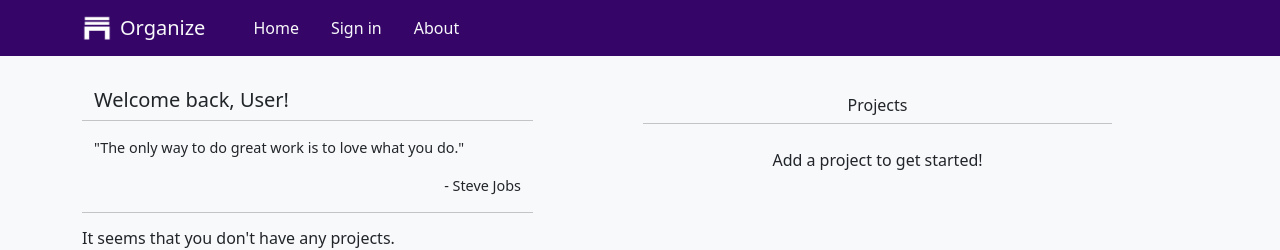
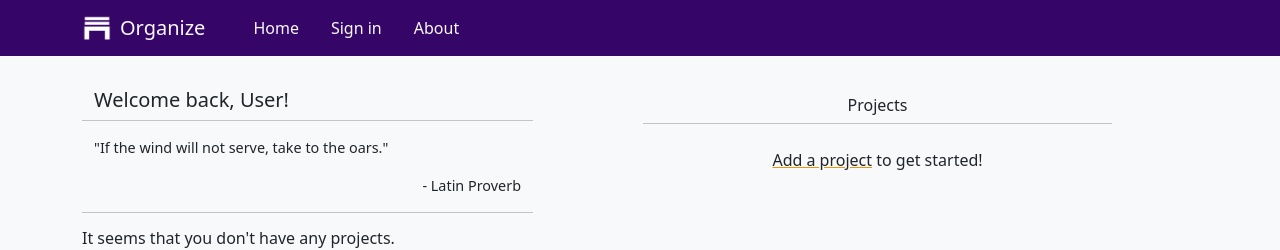
Before and after one commit to roiceee/organize, a Next.js app: page / in a window 1280 px wide. Shown: the top 250 px of the page. Built offline with nearby package versions, Linux system fonts and the light colour scheme.

Commit message:
add effects on quote component

```diff
--- a/pages/index.tsx
+++ b/pages/index.tsx
@@ -29,6 +29,7 @@ import BodyLayoutOne from "../src/components/body-layout-one";
 import StickyHeader from "../src/components/util-components/sticky-header";
 import ProjectArrayContext from "../src/contexts/project-array-context";
 import ProjectContext from "../src/contexts/project-context";
+import utilStyles from "../src/styles/modules/util-styles.module.scss"
 
 const Home: NextPage = () => {
   const [showState, setModalShow] = useState<boolean>(false);
@@ -125,7 +126,7 @@ const Home: NextPage = () => {
                   <StickyHeader title="Projects" />
                   {projectArrayState.projects.length === 0 && (
                     <p className=" text-center">
-                      Add a project to get started!
+                      <span onClick={showAddProjectModal} className={utilStyles.underlineAction}>Add a project</span> to get started!
                     </p>
                   )}
                   {renderedProjects}
--- a/src/components/projects-components/quotes.tsx
+++ b/src/components/projects-components/quotes.tsx
@@ -1,6 +1,12 @@
-import { useEffect, useState } from "react";
+import {
+  MutableRefObject,
+  useCallback,
+  useEffect,
+  useRef,
+  useState,
+} from "react";
 import data from "../../data/quotes.json";
-
+import styles from "../../styles/modules/transitions.module.scss";
 interface QuoteStateInterface {
   author: string;
   quote: string;
@@ -12,22 +18,56 @@ function Quotes() {
     quote: "",
   });
   let [hasLoaded, setHasLoaded] = useState<boolean>(false);
+  const quoteRef = useRef<HTMLDivElement>(null);
+  const INTERVALMS: number = 12000;
+  const FadeOutBeforeQuoteRefresh: number = INTERVALMS - 1000;
+
+  const fadeOutHandler = useCallback(() => {
+    const quoteElement = quoteRef.current!;
+    if (quoteElement.classList.contains(styles.fadeIn)) {
+      quoteElement.classList.remove(styles.fadeIn);
+    }
+    quoteElement.classList.add(styles.fadeOut);
+  }, []);
+
+  const fadeInHandler = useCallback(() => {
+    const quoteElement = quoteRef.current!;
+    if (quoteElement.classList.contains(styles.fadeOut)) {
+      quoteElement.classList.remove(styles.fadeOut);
+    }
+    quoteElement.classList.add(styles.fadeIn);
+  }, []);
+
+  const loadQuote = useCallback(() => {
+    const RANDOMNUMBER = Math.floor(Math.random() * data.quotes.length);
+    setQuote(data.quotes[RANDOMNUMBER]);
+  }, []);
+
+  const loadQuoteWithEffects = useCallback(() => {
+    fadeInHandler();
+    loadQuote();
+    setTimeout(() => {
+      fadeOutHandler();
+    }, FadeOutBeforeQuoteRefresh);
+  }, [fadeInHandler, fadeOutHandler, loadQuote, FadeOutBeforeQuoteRefresh]);
 
   useEffect(() => {
     if (!hasLoaded) {
-      const RANDOMNUMBER = Math.floor(Math.random() * data.quotes.length);
-      setQuote(data.quotes[RANDOMNUMBER]);
+      loadQuoteWithEffects();
       setHasLoaded(true);
       return;
     }
     setInterval(() => {
-      const RANDOMNUMBER = Math.floor(Math.random() * data.quotes.length);
-      setQuote(data.quotes[RANDOMNUMBER]);
-    }, 10000);
-  }, [hasLoaded]);
+      loadQuoteWithEffects();
+    }, INTERVALMS);
+  }, [loadQuoteWithEffects, hasLoaded]);
 
   return (
-    <div className="d-flex flex-column" style={{ fontSize: "0.9rem" }}>
+    <div
+      className="d-flex flex-column"
+      style={{ fontSize: "0.9rem" }}
+      ref={quoteRef}
+    >
       <p>&quot;{quote.quote}&quot;</p>
       <p className="align-self-end">- {quote.author}</p>
     </div>
--- /dev/null
+++ b/src/styles/modules/transitions.module.scss
@@ -0,0 +1,28 @@
+
+.fadeOut {
+	animation: fadeOut 1s;
+  	opacity: 0;
+}
+
+@keyframes fadeOut {
+  from {
+  	opacity: 1;
+  }
+  to {
+ 	opacity: 0;
+  }
+}
+
+.fadeIn {
+	animation: fadeIn 1s;
+  	opacity: 1;
+}
+
+@keyframes fadeIn {
+  from {
+  	opacity: 0;
+  }
+  to {
+ 	opacity: 1;
+  }
+}
```
